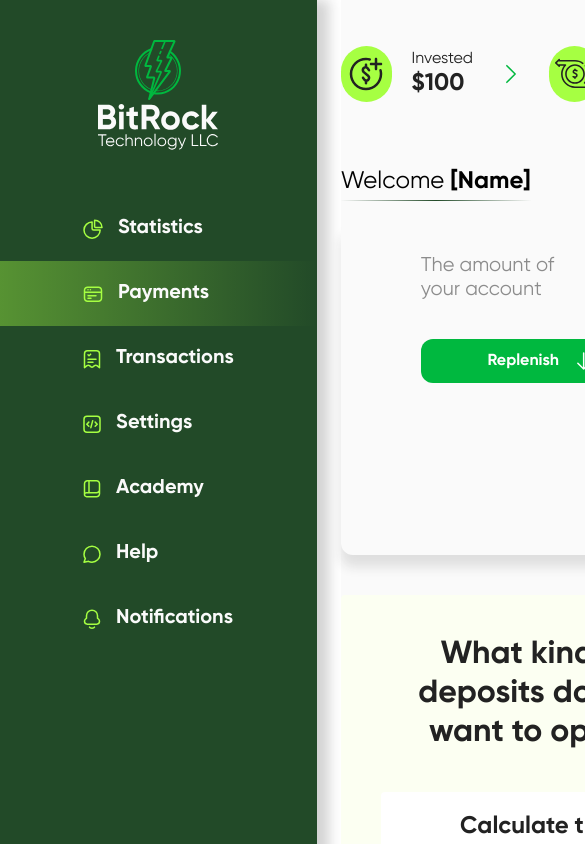
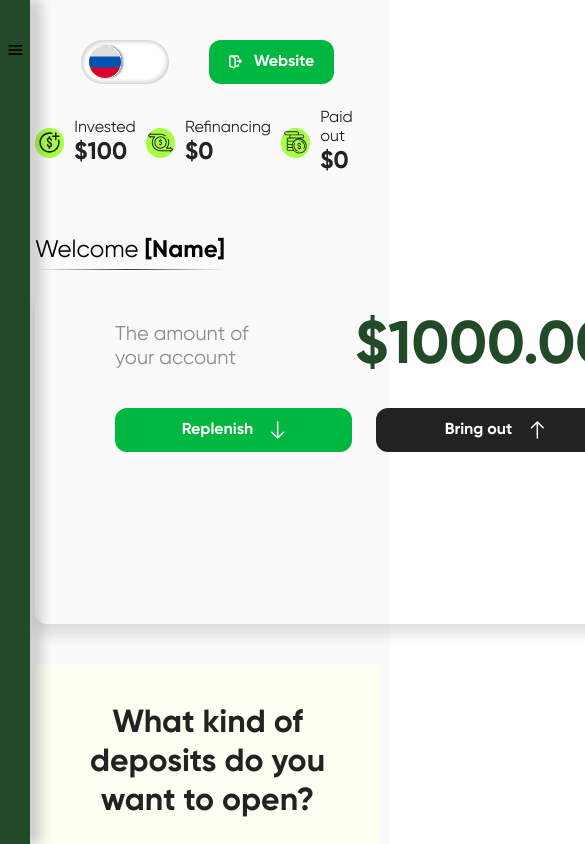
Before and after one commit to DiOnEasy/bitrock, a React (Create React App) app: page /payments in a window 390 px wide. Shown: the top 844 px of the page, 585 px wide, since content can reach past the window. Built offline with nearby package versions, Linux system fonts and the light colour scheme.

Commit message:
settings, header, sidebar adaptibility are done

```diff
--- a/src/App.module.css
+++ b/src/App.module.css
@@ -1,11 +1,27 @@
-.app{
+.app {
     display: flex;
     gap: 24px;
+
 }
 
-.appContent{
+.appContent {
     /* padding: 40px 0 0 0 ; */
+    padding-right: 40px;
     width: 100%;
     box-sizing: border-box;
     background: #FAFAFA;
 }
+
+@media (max-width: 1280px) {
+    .appContent{
+        padding-left: 50px;
+    }
+}
+
+@media (max-width: 600px) {
+    .appContent{
+        padding-right: 10px;
+        padding-left: 35px;
+    }
+
+}
--- a/src/components/Header/header.module.css
+++ b/src/components/Header/header.module.css
@@ -58,7 +58,7 @@
     background: #FFFFFF;
     padding: 4px 8px;
     border-radius: 100px;
-    box-shadow: 2px 2px 4px 0px #22222233 inset,-2px -2px 4px 0px #22222233 inset;
+    box-shadow: 2px 2px 4px 0px #22222233 inset, -2px -2px 4px 0px #22222233 inset;
     display: flex;
     align-items: center;
     width: 88px;
@@ -86,3 +86,35 @@
 
 
 }
+
+
+@media (max-width: 1024px) {
+    .header {
+        flex-direction: column-reverse;
+        align-items: center;
+        gap: 25px;
+    }
+}
+
+@media (max-width: 700px) {
+    .statistics{
+        gap: 5px;
+    }
+    .statisticsIcon{
+        width: 30px;
+        height: 30px;
+    }
+    .statisticsIcon img{
+        width: 25px;
+        height: 25px;
+    }
+}
+
+@media (max-width: 500px) {
+    .statistics{
+        gap: 10px;
+    }
+    .statisticsArrow{
+        display: none;
+    }
+}
--- a/src/components/SideBar/sideBar.jsx
+++ b/src/components/SideBar/sideBar.jsx
@@ -1,5 +1,6 @@
 import { Link, useLocation } from "react-router-dom";
 import s from "./sideBar.module.css";
+import { useEffect, useState } from "react";
 
 export const SideBar = () => {
   const links = [
@@ -12,18 +13,61 @@ export const SideBar = () => {
     { text: "Notifications", link: "notifications" },
   ];
 
-  const location = useLocation()
+  const location = useLocation();
+
+  const [sidebarOpened, setSidebarOpened] = useState(false);
+
+  const [isTablet, setIsTablet] = useState(null);
+  const handleResize = () => {
+    setIsTablet(window.innerWidth <= 1280);
+  };
+
+  useEffect(() => {
+    // Установите начальное значение при монтировании компонента
+    handleResize();
+
+    // Добавьте слушатель события изменения размера окна
+    window.addEventListener('resize', handleResize);
+
+    // Очистите слушатель события при размонтировании компонента
+    return () => {
+      window.removeEventListener('resize', handleResize);
+    };
+  }, []);
 
   return (
-    <div className={s.sidebar}>
+    <div className={s.sidebarWrapper}>
+      {isTablet && (
+        <div
+          onClick={() => setSidebarOpened(!sidebarOpened)}
+          className={sidebarOpened ? `${s.burger} ${s.burgerActive}` : s.burger}
+        >
+          {sidebarOpened ? (
+            <img src="/img/close.svg" alt="" />
+          ) : (
+            <img src="/img/burger.svg" alt="" />
+          )}
+        </div>
+      )}
+
+      <div
+        className={
+          !sidebarOpened ? ` ${s.sidebarClosed} ${s.sidebar}` : s.sidebar
+        }
+      >
         <div className={s.logo}>
           <img src="/img/logo-white.svg" alt="" />
         </div>
         <div className={s.links}>
           {links.map((link, index) => {
-         const isActive = (`${link.link}`) == location.pathname.split('/')[1];
+            const isActive = `${link.link}` == location.pathname.split("/")[1];
             return (
-            <Link className={isActive ? s.activeLink : ''} key={index} to={`/${link.link}`}>
+              <Link
+                onClick={() => setSidebarOpened(!sidebarOpened)}
+                className={isActive ? s.activeLink : ""}
+                key={index}
+                to={`/${link.link}`}
+              >
                 <img src={`/img/sidebar-icons/link-${index + 1}.svg`} alt="" />
                 {link.text}
               </Link>
@@ -31,9 +75,15 @@ export const SideBar = () => {
           })}
         </div>
         <div className={s.profile}>
-        <div className={s.profile__img}><img src="" alt="" /></div>
+          <div className={s.profile__img}>
+            <img src="" alt="" />
+          </div>
           <p className={s.profile__email}>mail@mail.com</p>
-        <button className={s.profile__button}><img src="/img/sidebar-icons/exit.svg" alt="" /><span>Exit</span></button>
+          <button className={s.profile__button}>
+            <img src="/img/sidebar-icons/exit.svg" alt="" />
+            <span>Exit</span>
+          </button>
+        </div>
       </div>
     </div>
   );
--- a/src/components/SideBar/sideBar.module.css
+++ b/src/components/SideBar/sideBar.module.css
@@ -1,8 +1,8 @@
-.sidebar {
+.sidebarWrapper {
     background: #224A28;
     box-shadow: 12px 0px 12px 0px #22222233;
     width: 328px;
-
+    min-height: 100%;
     box-sizing: border-box;
     display: flex;
     flex-direction: column;
@@ -12,7 +12,11 @@
 
 .logo {
     margin-bottom: 40px;
+    display: flex;
+    justify-content: center;
 }
+
+
 
 .links {
     display: flex;
@@ -32,7 +36,8 @@
     text-decoration: none;
     gap: 15px;
 }
-.activeLink{
+
+.activeLink {
     background: linear-gradient(90deg, rgba(166, 255, 66, 0.4) 0%, rgba(166, 255, 66, 0) 100%);
 }
 
@@ -70,9 +75,55 @@
     display: flex;
     align-items: center;
     gap: 10px;
-font-size: 16px;
-font-weight: 600;
-line-height: 20px;
+    font-size: 16px;
+    font-weight: 600;
+    line-height: 20px;
+}
+
+.burger {
+    display: flex;
+    justify-content: flex-end;
+    gap: 5px;
+    width: 100%;
+    padding: 0 10px;
+}
 
 
+.burgerActive {
+    padding: 0 30px;
 }
+
+.burger img {
+    width: 20px;
+}
+
+@media (max-width: 1280px) {
+    .sidebarWrapper {
+        width: auto;
+        position: fixed;
+        z-index: 999;
+    }
+
+    .sidebar {
+        margin-top: 30px;
+    }
+
+    .sidebarClosed {
+        display: none;
+    }
+    .links{
+        margin-bottom: 0;
+    }
+    .links a {
+        padding: 15px 60px;
+    }
+    .profile{
+        margin-top: 25px;
+    }
+}
+
+@media (max-width: 600px) {
+    .burger{
+        padding: 0 5px;
+    }
+}
--- a/src/pages/Statistics/statistics.module.css
+++ b/src/pages/Statistics/statistics.module.css
@@ -45,6 +45,7 @@
 }
 
 .statisticsItems {
+    gap: 10px;
     padding: 40px;
     background: #224A28;
     border-radius: 12px;
@@ -63,7 +64,11 @@
 
 .statisticsImg {
     background: #A6FF42;
-    padding: 8px;
+    width: 56px;
+    height: 56px;
+    display: flex;
+    align-items: center;
+    justify-content: center;
     border-radius: 100px;
 }
 
@@ -173,3 +178,97 @@
     line-height: 24px;
     color: #222222;
 }
+
+
+
+@media (max-width:1600px) {
+
+    .item {
+        width: auto;
+        gap: 15px;
+    }
+}
+
+@media (max-width:1400px) {
+
+    .statisticsInfoItem {
+        width: auto;
+    }
+}
+
+@media (max-width: 1024px) {
+    .statisticsItems {
+        display: grid;
+        grid-template-columns: repeat(2, 1fr);
+        gap: 15px;
+        justify-items: center;
+    }
+
+    .statisticsArrow {
+        display: none;
+    }
+
+    .statisticsInfo {
+        margin-bottom: 15px;
+    }
+}
+
+@media (max-width: 700px) {
+    .statisticsItems {
+        padding: 20px;
+    }
+
+    .statisticsAmount {
+        padding: 20px 40px;
+    }
+
+    .statisticsAmountNum {
+        font-size: 40px;
+        line-height: 50px;
+    }
+}
+
+@media (max-width: 600px) {
+    .action {
+        padding: 20px 5px;
+    }
+
+    .actionButtons {
+        gap: 7px;
+    }
+
+    .withdraw,
+    .refinancing,
+    .closeDeposit,
+    .topUp {
+        padding: 20px 10px;
+        white-space: nowrap;
+        font-size: 18px;
+    }
+}
+
+@media (max-width: 500px) {
+    .actionButtons {
+        grid-template-columns: repeat(1, 1fr);
+    }
+
+    .statisticsImg {
+        width: 40px;
+        height: 40px;
+    }
+
+    .statisticsImg img {
+        width: 30px;
+        height: 30px;
+    }
+
+    .statisticsInfo {
+        padding: 20px;
+        gap: 10px;
+    }
+
+    .statisticsAmountNum{
+        font-size: 34px;
+        line-height: 40px;
+    }
+}
```
Also changed, not shown: public/img/burger.svg (added). Lines whose indentation alone changed are shown as unchanged.
